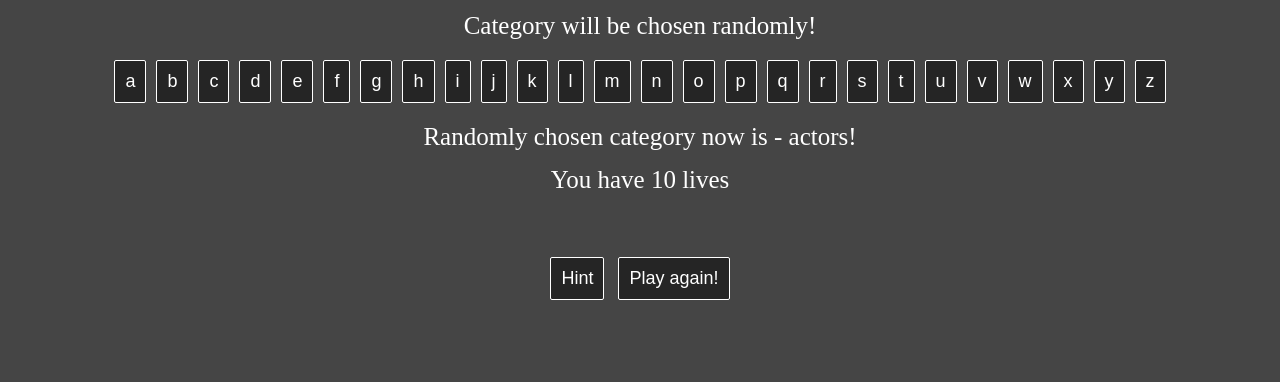
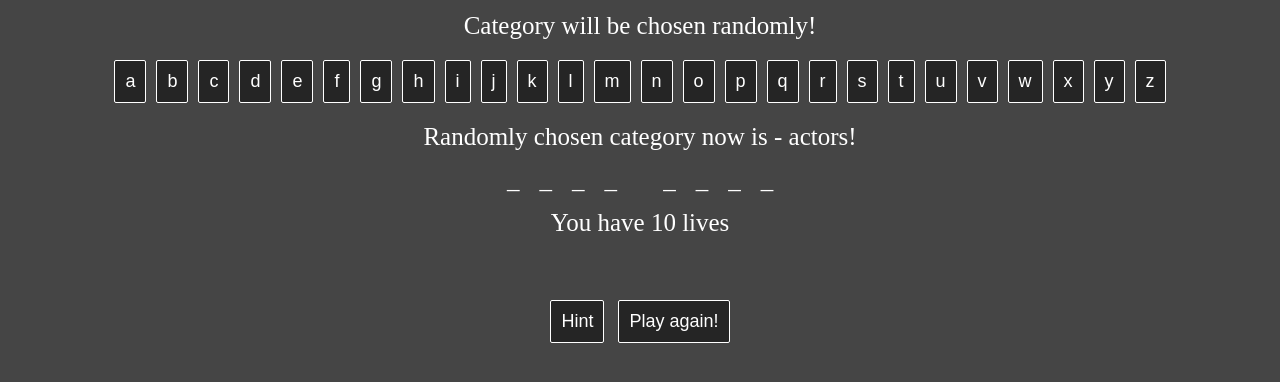
Before and after one commit to BysovMaxim/Hangman, a plain HTML site: page index.html in a window 1280 px wide. Shown: the part 270-652 px from the top of the page. Drawn offline with Linux system fonts and the light colour scheme.

Commit message:
super dirty code dont judge me pls will try to improve in next versions

```diff
--- a/scripts.js
+++ b/scripts.js
@@ -7,87 +7,129 @@ window.onload = function() {
   const category = {
     films : {
       ['Jaws'] : {
-        clue : 'famous film about sharks'
+        clueText : 'famous film about sharks'
       },
 
       ['The Terminator'] : {
-        clue: 'mechanical robot machine look like a man'
+        clueText: 'mechanical robot machine look like a man'
       },
 
       ['Lion King'] : {
-        clue : 'from which one was lion named Simba?'
+        clueText : 'from which one was lion named Simba?'
       }
     },
 
     cars : {
       reno : {
-        clue : 'really survival car'
+        clueText : 'really survival car'
       },
 
       lamborgini : {
-        clue : 'very fast and georgeous car'
+        clueText : 'very fast and georgeous car'
       },
 
       bugatti : {
-        clue : 'maybe most fastest car in the world'
+        clueText : 'maybe most fastest car in the world'
       }
     },
 
     actors : {
       ['Brad Pitt'] : {
-        clue : 'most handsome hollywood actor'
+        clueText : 'most handsome hollywood actor'
       },
       ['Arnold Shwarznegger'] : {
-        clue : 'self-made man bodybuilder mr. Olympia'
+        clueText : 'self-made man bodybuilder mr. Olympia'
       }
     },
 
     actresses : {
       ['Margot Robbie'] : {
-        clue : 'one of the sexiest acress of 21 century'
+        clueText : 'one of the sexiest acress of 21 century'
       }
     }
   }
 
   const letters = document.querySelector('.letters')
   const chosenCategory = document.querySelector('.chosen-category')
-  const clue = document.querySelector('.clue')
-  const hint = document.querySelector('.hint')
+  const clueText = document.querySelector('.clue')
+  const hintButton = document.querySelector('.hint')
   const restart = document.querySelector('.restart')
   const lives = document.querySelector('.lives-remaining')
   const word = document.querySelector('.word')
+
   let arr = []
   let livesCount = 10
+
+
 
   function getRandomCategory(obj) {
     let catValue = Object.keys(obj)[Math.floor(Math.random() * (Object.keys(obj).length))] // Films
     let word = Object.keys(obj[catValue])[Math.floor(Math.random() * (Object.keys(obj[catValue]).length))] // Lion King
-    let clue = Object.values(obj[catValue][word]).toString() // In which movie is the lion named Simba?
-    arr.push(catValue, word, clue)
+    let clueText = Object.values(obj[catValue][word]).toString() // In which movie is the lion named Simba?
+    arr.push(catValue, word, clueText)
   }
 
   function updateDisplay() {
     chosenCategory.innerHTML += arr[0] + '!'
-    clue.innerHTML = arr[2]
+    clueText.innerHTML = arr[2]
     lives.innerHTML = `You have ${livesCount} lives`
   }
 
+  function drawWord() {
+    for(let i = 0; i < arr[1].length; i++) {
+      if(arr[1].split('')[i] == ' ') word.innerHTML += '<span class="symbol"> </span>'
+      else word.innerHTML += '<span class="symbol">_</span>'
+    }
+  }
+
+
   getRandomCategory(category)
   updateDisplay()
+  drawWord()
 
-  hint.addEventListener('click', () => {
-    clue.style.visibility = 'visible'
+  const spans = document.querySelectorAll('.symbol')
+  const mainWord = arr[1]
+
+  hintButton.addEventListener('click', () => {
+    clueText.style.visibility = 'visible'
   })
 
   restart.addEventListener('click', () => {
+    word.innerHTML = ''
     arr = []
     getRandomCategory(category)
     chosenCategory.innerHTML = 'Randomly chosen category now is - '
+    drawWord()
     updateDisplay()
-    clue.style.visibility = 'hidden'
+    clueText.style.visibility = 'hidden'
   })
 
   alphabet.forEach(letter => {
     letters.innerHTML += `<button class="letter">${letter}</button>`
   })
+
+  const letterButtons = document.querySelectorAll('.letter')
+
+  letterButtons.forEach(button => {
+    button.addEventListener('click', (e) => {
+      let target = e.target;
+      console.log(livesCount)
+        if(livesCount <= 0) {
+          lives.innerHTML = 'GAME OVER!!!'
+          return
+        }
+      if (mainWord.toLowerCase().split('').includes(target.innerHTML)) {
+
+        for(let i = 0; i < mainWord.length; i++ ) {
+          if(mainWord.toLowerCase().split('')[i] == target.innerHTML) {
+            spans[i].innerHTML = target.innerHTML
+          }
+        }
+
+      } else {
+          livesCount--
+          lives.innerHTML = `You have ${livesCount} lives`
+      }
+    })
+  })
 }
--- a/style.css
+++ b/style.css
@@ -35,3 +35,8 @@ p {
   margin: 15px 0;
   font-size:  25px;
 }
+
+
+.word span {
+  padding:  10px;
+}
```
